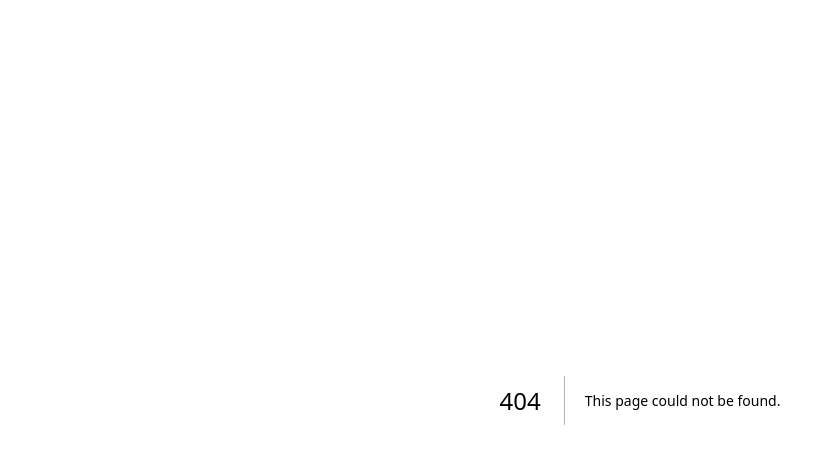
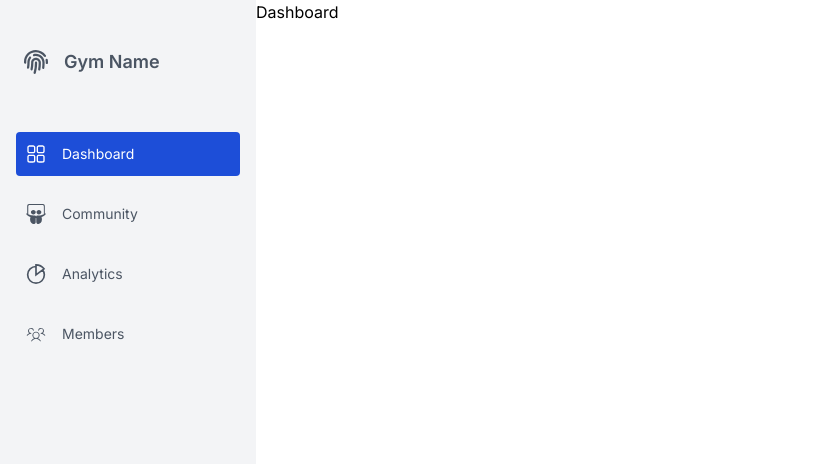
Before and after one commit to apella1/gym_management_dashboard, a Next.js app: page /dashboard in a window 1280 px wide. Before the commit this address had no page. Shown: the top 464 px of the page, without its empty margins (0-827 px from the left). Built offline with nearby package versions, Linux system fonts and the light colour scheme.

Commit message:
feat: set up sidebar and main pages routes

```diff
--- /dev/null
+++ b/app/analytics/page.tsx
@@ -0,0 +1,3 @@
+export default function Analytics() {
+  return <div>page</div>;
+}
--- /dev/null
+++ b/app/community/page.tsx
@@ -0,0 +1,3 @@
+export default function Community() {
+  return <div>page</div>;
+}
--- /dev/null
+++ b/app/dashboard/page.tsx
@@ -0,0 +1,9 @@
+import Dashboard from "@/components/dashboard/Dashboard";
+
+export default function DashboardPage() {
+  return (
+    <main>
+      <Dashboard />
+    </main>
+  );
+}
--- a/app/layout.tsx
+++ b/app/layout.tsx
@@ -1,22 +1,39 @@
-import type { Metadata } from "next";
+"use client";
+
 import { Inter } from "next/font/google";
 import "./globals.css";
+import { usePathname } from "next/navigation";
+import Sidebar from "@/components/ui/Sidebar";
 
 const inter = Inter({ subsets: ["latin"] });
-
-export const metadata: Metadata = {
-  title: "Gym Management Dashboard",
-  description: "Gym management dashboard for gym owners",
-};
 
 export default function RootLayout({
   children,
 }: Readonly<{
   children: React.ReactNode;
 }>) {
+  const pathname = usePathname();
   return (
     <html lang="en">
-      <body className={inter.className}>{children}</body>
+      <head>
+        <title>Gym Management Dashboard</title>
+        <meta
+          name="description"
+          content="Gym management dashboard for gym owners"
+        />
+      </head>
+      <body className={inter.className}>
+        {pathname === "/" ? (
+          <div>{children}</div>
+        ) : (
+          <section className="flex min-h-screen">
+            <div className="basis-1/5 w-full">
+              <Sidebar />
+            </div>
+            <div className="basis-4/5 w-full">{children}</div>
+          </section>
+        )}
+      </body>
     </html>
   );
 }
--- /dev/null
+++ b/app/members/page.tsx
@@ -0,0 +1,3 @@
+export default function Members() {
+  return <div>page</div>;
+}
--- a/app/page.tsx
+++ b/app/page.tsx
@@ -1,7 +1,7 @@
 export default function Home() {
   return (
     <main className="">
-      <h1>Main App</h1>
+      <h1>Login</h1>
     </main>
   );
 }
--- /dev/null
+++ b/app/settings/page.tsx
@@ -0,0 +1,3 @@
+export default function Settings() {
+  return <div>Settings</div>;
+}
--- /dev/null
+++ b/components/dashboard/Dashboard.tsx
@@ -0,0 +1,3 @@
+export default function Dashboard() {
+  return <div>Dashboard</div>;
+}
--- /dev/null
+++ b/components/ui/Sidebar.tsx
@@ -0,0 +1,63 @@
+"use client";
+
+import { SidebarNavItem } from "@/types/components/components";
+import Link from "next/link";
+import { usePathname } from "next/navigation";
+import { RxDashboard } from "react-icons/rx";
+import { PiUsersThreeLight } from "react-icons/pi";
+import { GrAnalytics } from "react-icons/gr";
+import { FaFingerprint, FaSlideshare } from "react-icons/fa";
+
+const sidebarNavItems: SidebarNavItem[] = [
+  {
+    title: "Dashboard",
+    route: "/dashboard",
+    icon: <RxDashboard />,
+  },
+  {
+    title: "Community",
+    route: "/community",
+    icon: <FaSlideshare />,
+  },
+  {
+    title: "Analytics",
+    route: "/analytics",
+    icon: <GrAnalytics />,
+  },
+  {
+    title: "Members",
+    route: "/members",
+    icon: <PiUsersThreeLight />,
+  },
+];
+
+export default function SideBar() {
+  const pathname = usePathname();
+  return (
+    <section className="h-screen px-4 py-12 flex flex-col justify-between space-y-8 bg-gray-100 text-gray-600 font-productSans">
+      <section className="col space-y-8">
+        <div className="flex items-center space-x-4 px-2 pb-6">
+          <FaFingerprint className="text-2xl" />
+          <h1 className="font-semibold text-lg font-sen">Gym Name</h1>
+        </div>
+        <div className="flex flex-col space-y-4">
+          {sidebarNavItems.map((navItem) => (
+            <Link
+              href={navItem.route}
+              key={navItem.title}
+              className={`w-full flex items-center justify-between px-[10px] py-3 hover:bg-orange font-productSans rounded-[4px] ${
+                (pathname === navItem.route && "bg-blue-700 text-white") ||
+                (pathname.includes(navItem.route) && "bg-blue-700 text-white")
+              }`}
+            >
+              <div className="flex items-center space-x-4">
+                <div className="text-xl">{navItem.icon}</div>
+                <p className="text-sm">{navItem.title}</p>
+              </div>
+            </Link>
+          ))}
+        </div>
+      </section>
+    </section>
+  );
+}
--- /dev/null
+++ b/types/components/components.ts
@@ -0,0 +1,5 @@
+export interface SidebarNavItem {
+  title: string;
+  route: string;
+  icon?: JSX.Element;
+}
```
